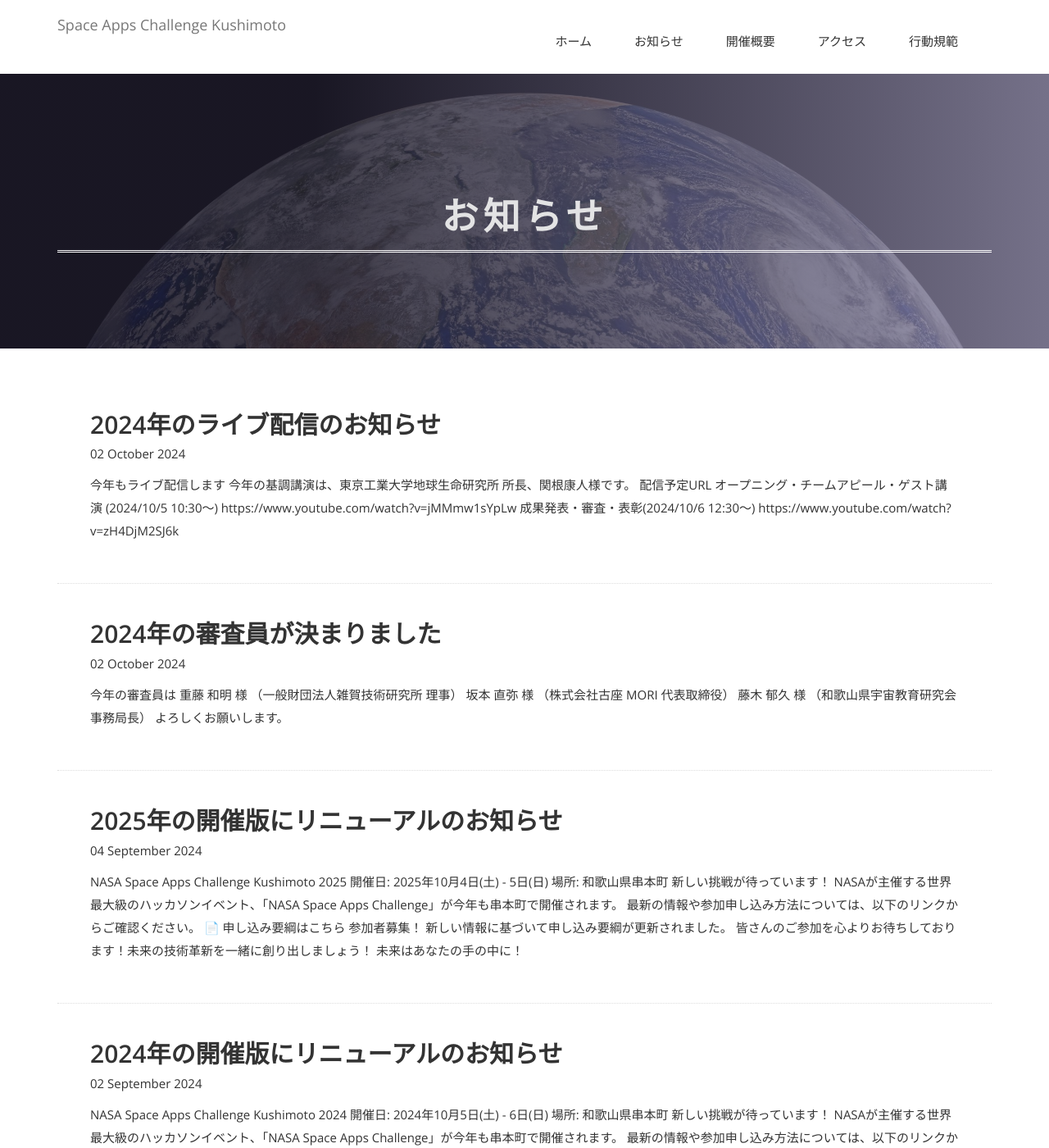
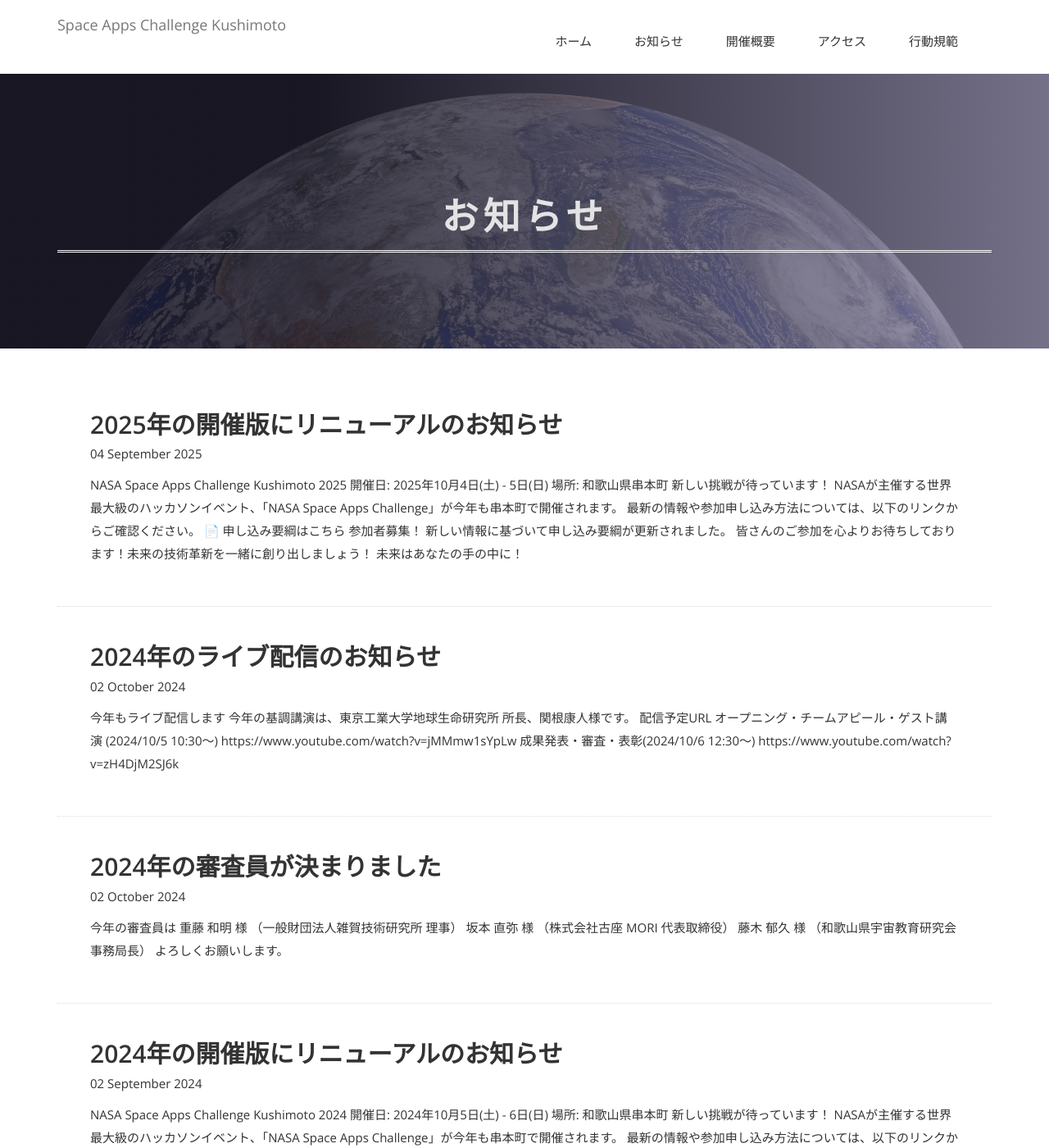
Before and after one commit to space-apps-kushimoto/space-apps-kushimoto.github.io, a Jekyll site: the page built from blog.html, in a window 1280 px wide and 1400 px high. Shown: the whole window at 82% size. Built offline with Jekyll 4.4.1, drawn with Linux system fonts in a browser that asks for light colours; nearby versions of some CDN libraries; some web fonts are replaced; a script that is not in the unit is left out.

Commit message:
Update 2025-09-04-site-renewal.md

```diff
--- a/_posts/2025-09-04-site-renewal.md
+++ b/_posts/2025-09-04-site-renewal.md
@@ -1,7 +1,7 @@
 ---
 layout: post
 title: 2025年の開催版にリニューアルのお知らせ
-date: 2024-09-04 00:00:00
+date: 2025-09-04 12:00:00
 author: Tarosay
 ---
 
```
